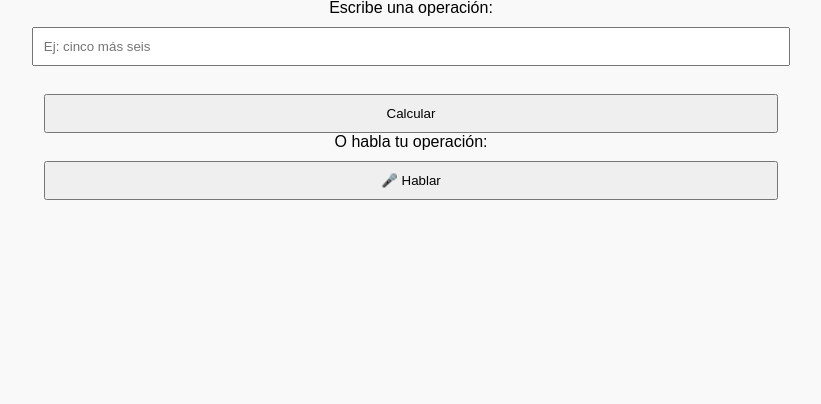
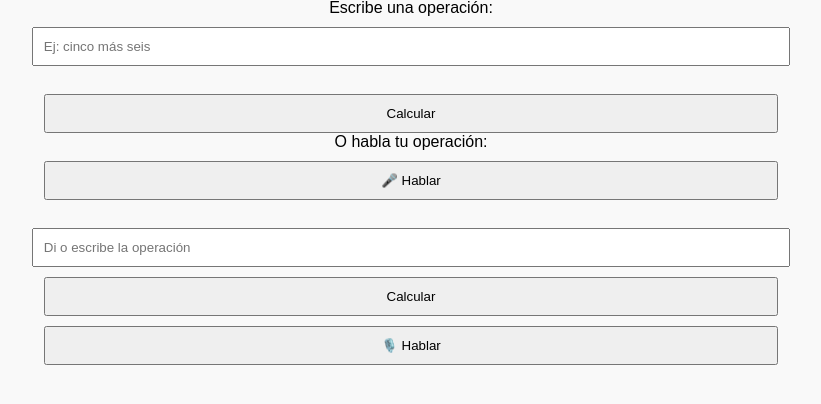
Before and after one commit to faviano93/calculadora-voz, a Flask app: page / in a window 1280 px wide. Shown: the part 109-513 px from the top of the page, without its empty margins (229-1050 px from the left). Run offline with Flask 3, Linux system fonts and the light colour scheme.

Commit message:
Update index.html

```diff
--- a/templates/index.html
+++ b/templates/index.html
@@ -23,3 +23,7 @@
 </html>
 <label>O habla tu operación:</label><br>
 <button type="button" onclick="reconocerVoz()">🎤 Hablar</button><br><br>
+<input type="text" id="expresion" placeholder="Di o escribe la operación" />
+<button onclick="calcular()">Calcular</button>
+<button id="btnHablar">🎙️ Hablar</button>
+<div id="resultado"></div>
```
